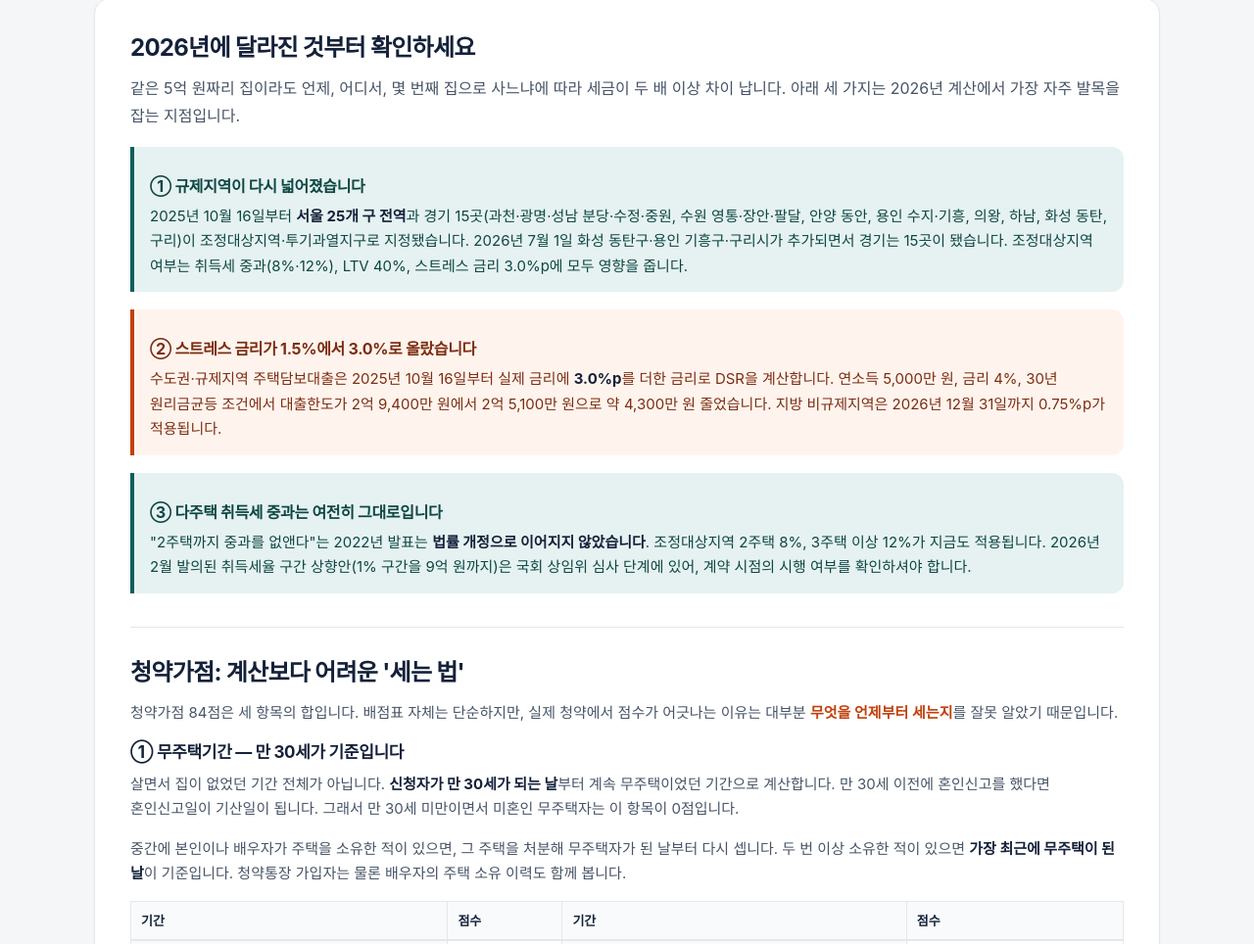
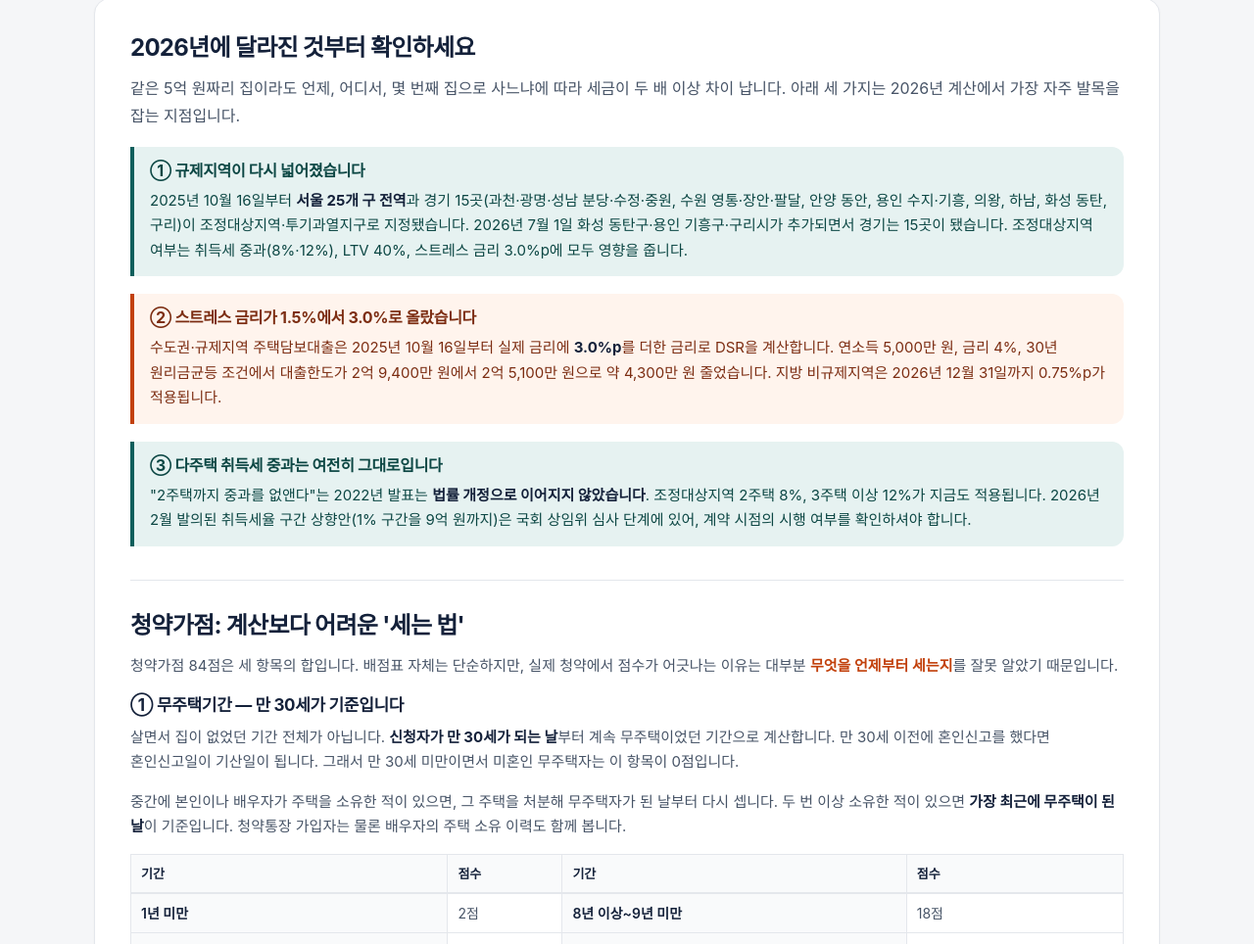
Before and after one commit to sdn6517-cmd/budongsan-calc, a plain HTML site: page index.html in a window 1280 px wide. Shown: the part 1509-2473 px from the top of the page at 98% size. Drawn offline with Linux system fonts and the light colour scheme; a web font is replaced by a local one.

Commit message:
콜아웃 소제목 여백 우선순위 수정

```diff
--- a/styles.css
+++ b/styles.css
@@ -876,7 +876,7 @@ table.data .pts {
   color: #7c2d12;
 }
 .callout.warn p { color: #7c2d12; }
-.callout h3 { color: inherit; margin: 0 0 .4rem; font-size: 1rem; }
+.content .callout h3 { color: inherit; margin: 0 0 .4rem; font-size: 1rem; }
 .callout h4 { color: inherit; margin-top: 0; }
 
 .table-scroll { overflow-x: auto; margin: 14px 0; }
```
